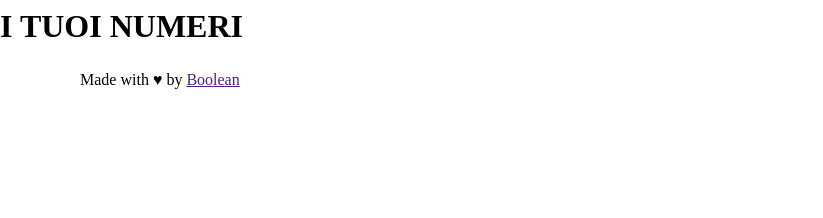
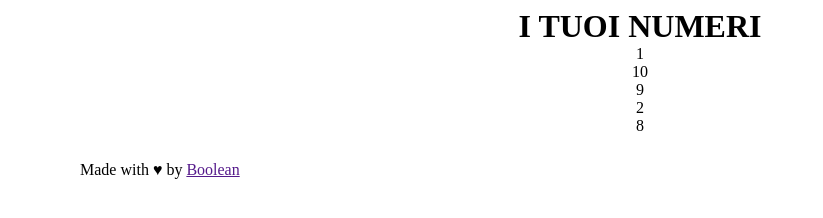
Before and after one commit to Adelmysterio/js-simon, a plain HTML site: page index.html in a window 1280 px wide. Shown: the part 62-280 px from the top of the page, without its empty margins (0-823 px from the left). Drawn offline with Linux system fonts and the light colour scheme.

Commit message:
creato ciclo while per la creazione dei numeri randomici

```diff
--- a/css/style.css
+++ b/css/style.css
@@ -21,6 +21,9 @@ footer section {
     justify-content: space-between;
 }
 
+main {
+    text-align: center;
+}
 nav img {
     height: 3rem;
 }
--- a/index.html
+++ b/index.html
@@ -19,9 +19,9 @@
     </header>
     <main>
         <h1>I TUOI NUMERI</h1>
-        <section id="output">
+        <ul id="output">
 
-        </section>
+        </ul>
     </main>
     <footer>
         <section>
--- a/js/script.js
+++ b/js/script.js
@@ -0,0 +1,18 @@
+const output = document.getElementById('output');
+const randomNumbers = [];
+const userNumbers = [];
+const equalNumbers = [];
+
+function getRandomInt(min, max) {
+    return Math.floor(Math.random() * (max - min + 1)) + min;
+};
+
+while (randomNumbers.length != 5) {
+    let randomInt = getRandomInt(1, 10);
+    if (!randomNumbers.includes(randomInt)) {
+        randomNumbers.push(randomInt);
+        const liElement = document.createElement('li');
+        output.appendChild(liElement);
+        liElement.append(randomInt);
+    }
+};
```
